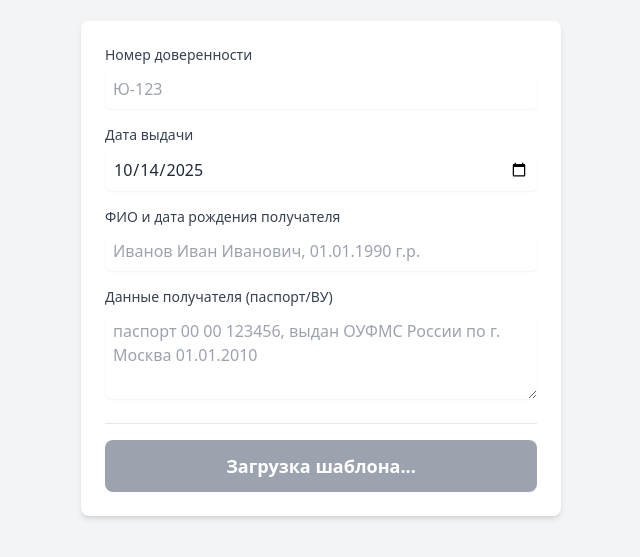
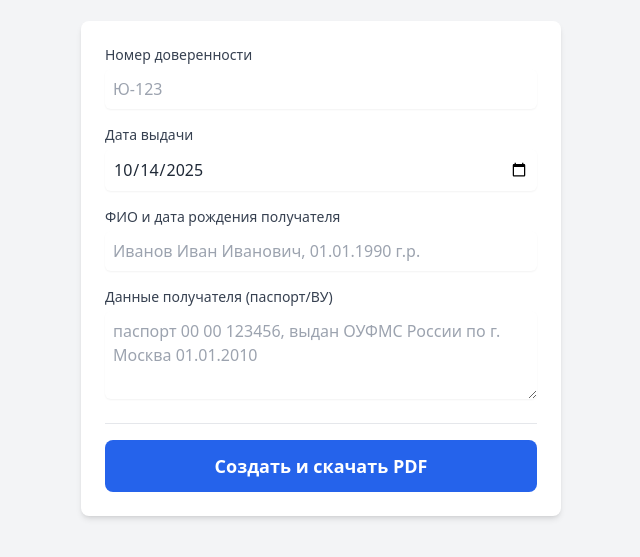
Before and after one commit to ryangranville7-ai/generatorZayavok, a plain HTML site: page index.html in a window 1280 px wide. Shown: the part 83-640 px from the top of the page, without its empty margins (319-959 px from the left). Drawn offline with nearby package versions, Linux system fonts and the light colour scheme.

Commit message:
index.html

```diff
--- a/index.html
+++ b/index.html
@@ -81,7 +81,7 @@
 
     <!-- Hidden container for rendering -->
     <div id="document-container">
-        <img id="background-image" src="template.jpg" />
+        <img id="background-image" src="" />
     </div>
 
 <script>
@@ -103,19 +103,28 @@ const templateData = [
 document.addEventListener('DOMContentLoaded', () => {
     const container = document.getElementById('document-container');
     const generateBtn = document.getElementById('generate-pdf');
-    const backgroundImage = document.getElementById('background-image');
+    const htmlImageElement = document.getElementById('background-image');
     const errorMessage = document.getElementById('error-message');
 
-    // Handle image loading states
-    backgroundImage.onload = () => {
+    // --- NEW LOGIC TO PRELOAD IMAGE ---
+    // This method is more reliable, especially on mobile browsers
+    const imageToPreload = new Image();
+
+    imageToPreload.onload = () => {
+        // Now that the image is loaded in memory, set it as the source for the hidden image tag
+        htmlImageElement.src = imageToPreload.src;
+        // And enable the button
         generateBtn.disabled = false;
         generateBtn.textContent = 'Создать и скачать PDF';
         errorMessage.classList.add('hidden');
     };
-    backgroundImage.onerror = () => {
+    imageToPreload.onerror = () => {
         generateBtn.textContent = 'Ошибка загрузки шаблона';
         errorMessage.classList.remove('hidden');
     };
+
+    // Start loading the image
+    imageToPreload.src = 'template.jpg';
 
     templateData.forEach(data => {
         const field = document.createElement('div');
```
